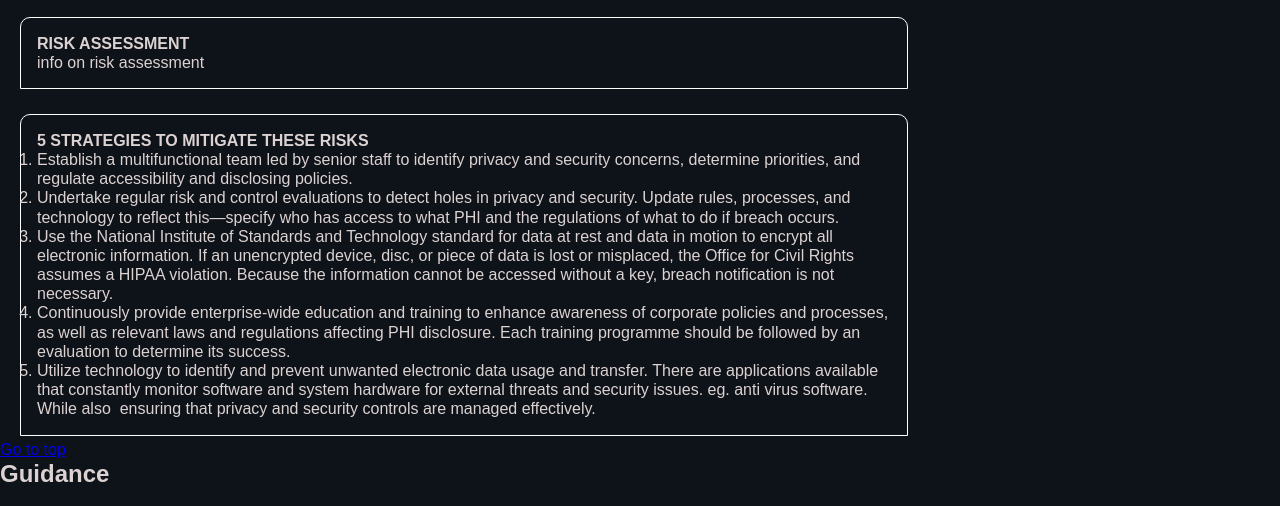
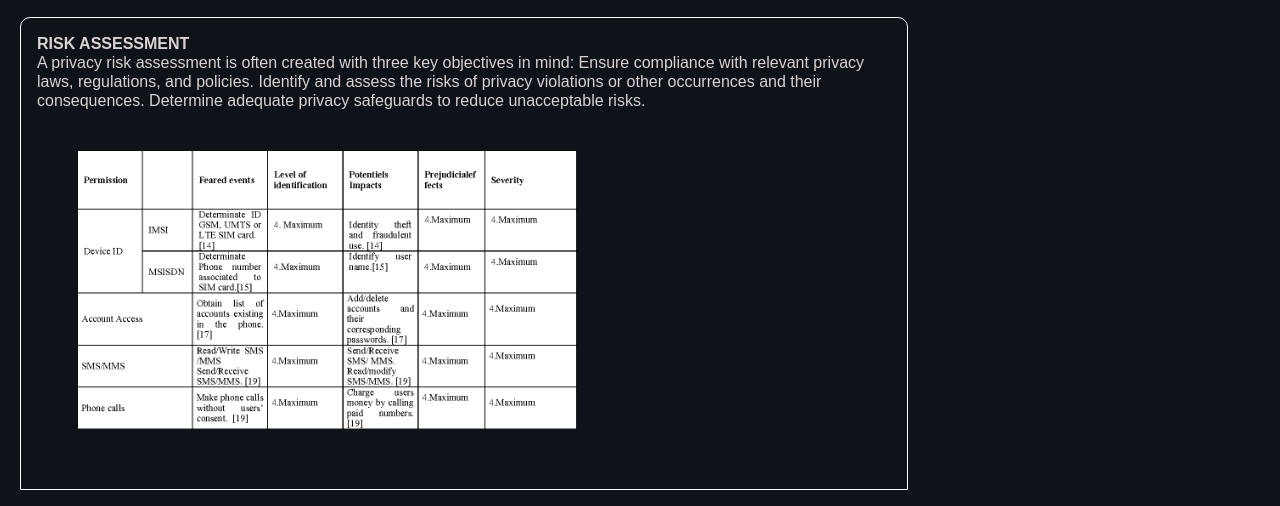
Before and after one commit to GroupProject111/industry, a plain HTML site: page mitigating.html in a window 1280 px wide. Shown: the part 1397-1903 px from the top of the page. Drawn offline with Linux system fonts and the light colour scheme; a web font is replaced by a local one.

Commit message:
Update mitigating.html

```diff
--- a/mitigating.html
+++ b/mitigating.html
@@ -113,7 +113,9 @@
                     	<div class="card-content">
                     	   <h4>RISK ASSESSMENT</h4>
 
-                    			<p>info on risk assessment</p>
+                    			<p>A privacy risk assessment is often created with three key objectives in mind: Ensure compliance with relevant privacy laws, regulations, and policies. Identify and assess the risks of privacy violations or other occurrences and their consequences. Determine adequate privacy safeguards to reduce unacceptable risks.</p>
+				<img src="images/risktable.png" alt="Example of Risk Assessment"/>
+
                         </div>
                     </li>
 
```
